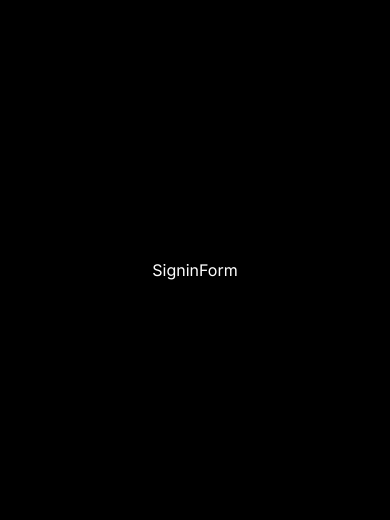
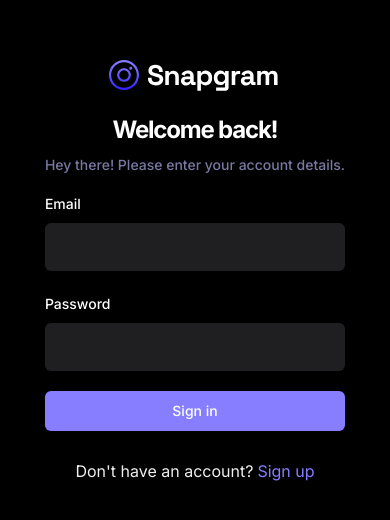
Before and after one commit to CyMasterDev/Snapgram, a React (Vite) app: page /sign-in in a window 390 px wide. Shown: the part 152-672 px from the top of the page. Built offline with nearby package versions, Linux system fonts and the light colour scheme; no server answers.

Commit message:
make auth actually work (sign up and sign in), start on homepage ui

```diff
--- a/src/_auth/forms/SigninForm.tsx
+++ b/src/_auth/forms/SigninForm.tsx
@@ -1,8 +1,114 @@
-import React from 'react'
+import { zodResolver } from "@hookform/resolvers/zod"
+import { Link, useNavigate } from "react-router-dom"
+
+import { useToast } from "@/hooks/use-toast"
+
+import { Form, FormControl, FormField, FormItem, FormLabel, FormMessage, } from "@/components/ui/form"
+import { Input } from "@/components/ui/input"
+
+import { Button } from "@/components/ui/button"
+import { useForm } from "react-hook-form"
+import { SigninValidation } from "@/lib/validation"
+import { z } from "zod"
+import Spinner from "@/components/shared/spinner"
+import { useSignInAccount } from "@/lib/react-query/queriesAndMutations"
+import { useUserContext } from "@/context/AuthContext"
 
 const SigninForm = () => {
+  const { toast } = useToast()
+  const { checkAuthUser, isLoading: isUserLoading } = useUserContext();
+  const navigate = useNavigate();
+
+  const { mutateAsync: signInAccount } =
+  useSignInAccount();
+
+  const form = useForm<z.infer<typeof SigninValidation>>({
+    resolver: zodResolver(SigninValidation),
+    defaultValues: {
+      email: '',
+      password: '',
+    },
+  })
+
+  async function onSubmit(values: z.infer<typeof SigninValidation>) {
+    const session = await signInAccount({
+      email: values.email,
+      password: values.password,
+    })
+
+    if(!session) {
+      return toast({
+        title: "Sorry, we weren't able to sign you in",
+        description: "Maybe you mistyped your email or password?",
+        variant: "destructive"
+      })
+    }
+
+    const isLoggedIn = await checkAuthUser();
+
+    if(isLoggedIn) {
+      form.reset();
+
+      navigate('/')
+    } else {
+      return toast({
+        title: "Sorry, we weren't able to sign you in",
+        description: "Maybe you mistyped your email or password?",
+        variant: "destructive"
+      })
+    }
+  }
+
   return (
-    <div>SigninForm</div>
+    <Form {...form}>
+      <div className="sm:w-420 flex-center flex-col">
+        <img src="assets/images/logo.svg" alt="logo" draggable="false" className="select-none" />
+
+        <h2 className="h3-bold md:h2-bold pt-5 sm:pt-2 text-center">Welcome back!</h2>
+        <p className="text-light-3 small-medium md:base-regular mt-2 text-center">Hey there! Please enter your account details.</p>
+
+        <form onSubmit={form.handleSubmit(onSubmit)} className="flex flex-col gap-5 w-full mt-4">
+          <FormField
+            control={form.control}
+            name="email"
+            render={({ field }) => (
+              <FormItem>
+                <FormLabel>Email</FormLabel>
+                <FormControl>
+                  <Input type="email" className="shad-input" {...field} />
+                </FormControl>
+                <FormMessage />
+              </FormItem>
+            )}
+          />
+          <FormField
+            control={form.control}
+            name="password"
+            render={({ field }) => (
+              <FormItem>
+                <FormLabel>Password</FormLabel>
+                <FormControl>
+                  <Input type="password" className="shad-input" {...field} />
+                </FormControl>
+                <FormMessage />
+              </FormItem>
+            )}
+          />
+          <Button type="submit" className="shad-button_primary">
+            {isUserLoading ? (
+              <div className="flex-center gap-2">
+                <Spinner /> Loading...
+              </div>
+            ) : "Sign in"}
+          </Button>
+
+          <p className="text-small-regular text-light-2 text-center mt-2">
+            Don't have an account?
+            <Link to="/sign-up" className="text-primary-500 text-small-semibold ml-1">Sign up</Link>
+          </p>
+        </form>
+      </div>
+    </Form>
   )
 }
 
--- a/src/_auth/forms/SignupForm.tsx
+++ b/src/_auth/forms/SignupForm.tsx
@@ -19,10 +19,10 @@ const SignupForm = () => {
   const { checkAuthUser, isLoading: isUserLoading } = useUserContext();
   const navigate = useNavigate();
 
-  const { mutateAsync: createUserAccount, isLoading:
+  const { mutateAsync: createUserAccount, isPending:
   isCreatingAccount } = useCreateUserAccount();
 
-  const { mutateAsync: signInAccount, isLoading: isSigningIn } =
+  const { mutateAsync: signInAccount, isPending: isSigningIn } =
   useSignInAccount();
 
   const form = useForm<z.infer<typeof SignupValidation>>({
@@ -40,7 +40,7 @@ const SignupForm = () => {
 
     if(!newUser) {
       return toast({
-        title: "Sorry, we weren't able to sign you up. Try again later."})
+        title: "Sorry, we weren't able to sign you up", description: "Try again later."})
     }
 
     const session = await signInAccount({
@@ -49,7 +49,7 @@ const SignupForm = () => {
     })
 
     if(!session) {
-      return toast({ title: "Sorry, we weren't able to sign you in. Try again later."})
+      return toast({ title: "Sorry, we weren't able to sign you in", description: "Try again later."})
     }
 
     const isLoggedIn = await checkAuthUser();
@@ -59,7 +59,7 @@ const SignupForm = () => {
 
       navigate('/')
     } else {
-      return toast({ title: "Sorry, we weren't able to sign you up. Try again later."})
+      return toast({ title: "Sorry, we weren't able to sign you up", description: "Try again later."})
     }
   }
 
@@ -129,12 +129,12 @@ const SignupForm = () => {
               <div className="flex-center gap-2">
                 <Spinner /> Loading...
               </div>
-            ) : "Sign Up"}
+            ) : "Sign up"}
           </Button>
 
           <p className="text-small-regular text-light-2 text-center mt-2">
             Already have an account?
-            <Link to="/sign-in" className="text-primary-500 text-small-semibold ml-1">Log in</Link>
+            <Link to="/sign-in" className="text-primary-500 text-small-semibold ml-1">Sign in</Link>
           </p>
         </form>
       </div>
--- a/src/_root/RootLayout.tsx
+++ b/src/_root/RootLayout.tsx
@@ -2,7 +2,9 @@ import React from 'react'
 
 const RootLayout = () => {
   return (
-    <div>RootLayout</div>
+    <div className='w-full md:flex'>
+
+    </div>
   )
 }
 
--- /dev/null
+++ b/src/components/shared/bottombar.tsx
@@ -0,0 +1,9 @@
+import React from 'react'
+
+const bottombar = () => {
+  return (
+    <div>bottombar</div>
+  )
+}
+
+export default bottombar
--- /dev/null
+++ b/src/components/shared/sidebar.tsx
@@ -0,0 +1,9 @@
+import React from 'react'
+
+const sidebar = () => {
+  return (
+    <div>sidebar</div>
+  )
+}
+
+export default sidebar
--- /dev/null
+++ b/src/components/shared/topbar.tsx
@@ -0,0 +1,9 @@
+import React from 'react'
+
+const topbar = () => {
+  return (
+    <div>topbar</div>
+  )
+}
+
+export default topbar
--- a/src/lib/react-query/QueryProvider.tsx
+++ b/src/lib/react-query/QueryProvider.tsx
@@ -1,11 +1,12 @@
-import { QueryClientProvider } from '@tanstack/react-query'
 import { ReactNode } from 'react'
+import { QueryClient, QueryClientProvider } from '@tanstack/react-query'
 
-export const QueryProvider = ({ children }: { children: React.ReactNode })
-=> {
-  return (
-    <QueryClientProvider>
+const queryClient = new QueryClient();
 
-    </QueryClientProvider>
-  )
+export const QueryProvider = ({ children }: { children: React.ReactNode }) => {
+    return (
+        <QueryClientProvider client={queryClient}>
+            {children}
+        </QueryClientProvider>
+    )
 }
--- a/src/lib/validation/index.ts
+++ b/src/lib/validation/index.ts
@@ -1,8 +1,13 @@
 import { z } from "zod"
 
 export const SignupValidation = z.object({
-    name: z.string().min(3, { message: 'Name is too short.' }).max(30, { message: 'Name is too long.' }),
-    username: z.string().min(3, { message: 'Username is too short.' }).max(30, { message: 'Username is too long.' }),
-    email: z.string().email().min(6, { message: 'Email is too short.' }),
-    password: z.string().min(8, { message: 'Password is too short.' }),
+    name: z.string().min(3, { message: 'Name is too short. Please enter at least 3 characters.' }).max(30, { message: 'Name is too long. Please enter a max of 30 characters.' }),
+    username: z.string().min(3, { message: 'Username is too short. Please enter at least 3 characters.' }).max(30, { message: 'Username is too long. Please enter a max of 30 characters.' }),
+    email: z.string().email().min(8, { message: 'Please enter your email.' }),
+    password: z.string().min(8, { message: 'Password is too short. Please enter at least 8 characters.' }),
   })
+
+  export const SigninValidation = z.object({
+    email: z.string().email().min(1, { message: 'Please enter your email.' }),
+    password: z.string().min(1, { message: 'Please enter your password.' }),
+  })
--- a/src/main.tsx
+++ b/src/main.tsx
@@ -2,11 +2,14 @@ import ReactDOM from "react-dom/client";
 import { BrowserRouter } from "react-router-dom";
 import App from "./App";
 import AuthProvider from "./context/AuthContext";
+import { QueryProvider } from "./lib/react-query/QueryProvider";
 
 ReactDOM.createRoot(document.getElementById("root")!).render(
     <BrowserRouter>
-        <AuthProvider>
-            <App />
-        </AuthProvider>
+        <QueryProvider>
+            <AuthProvider>
+                <App />
+            </AuthProvider>
+        </QueryProvider>
     </BrowserRouter>
 );
```
